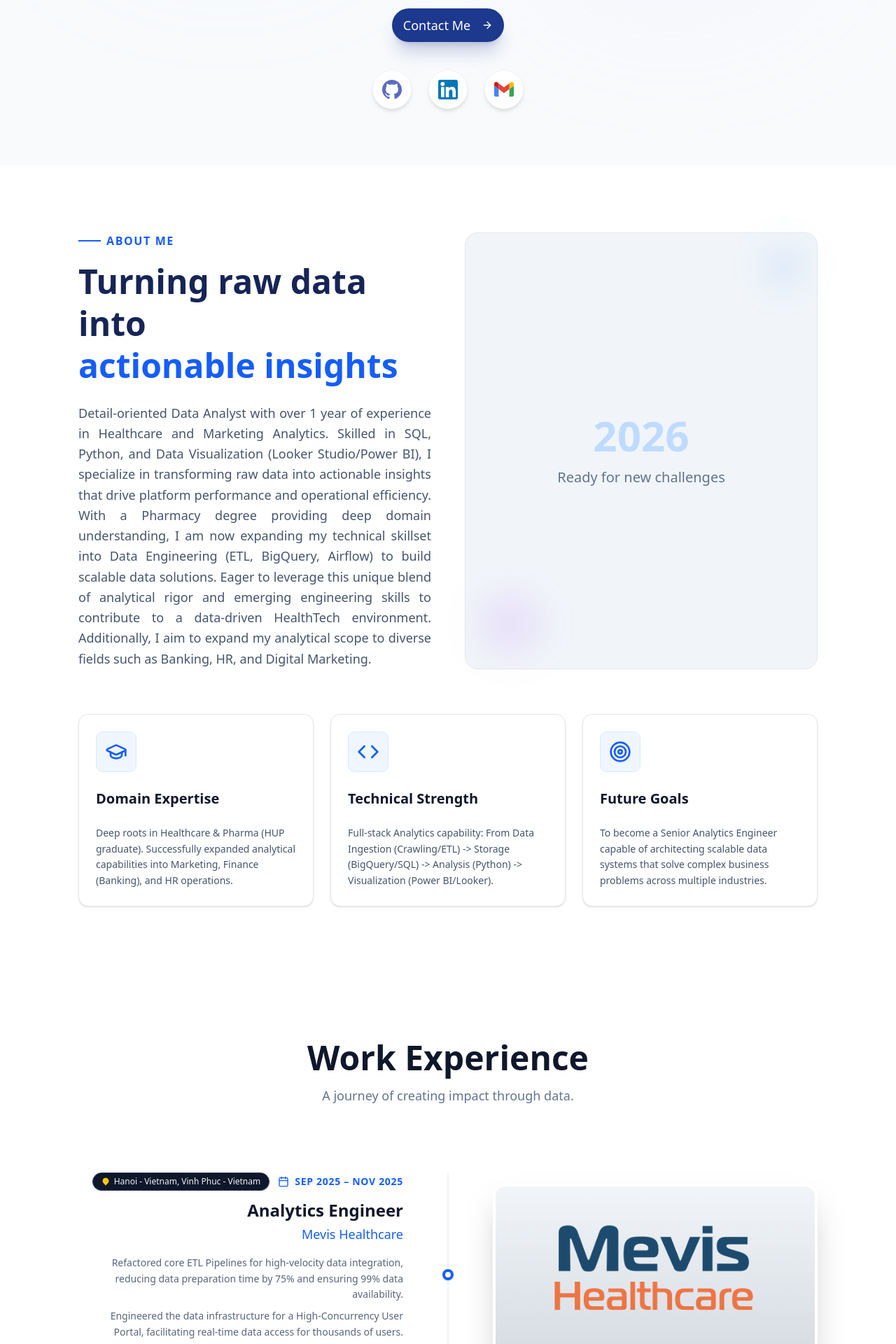
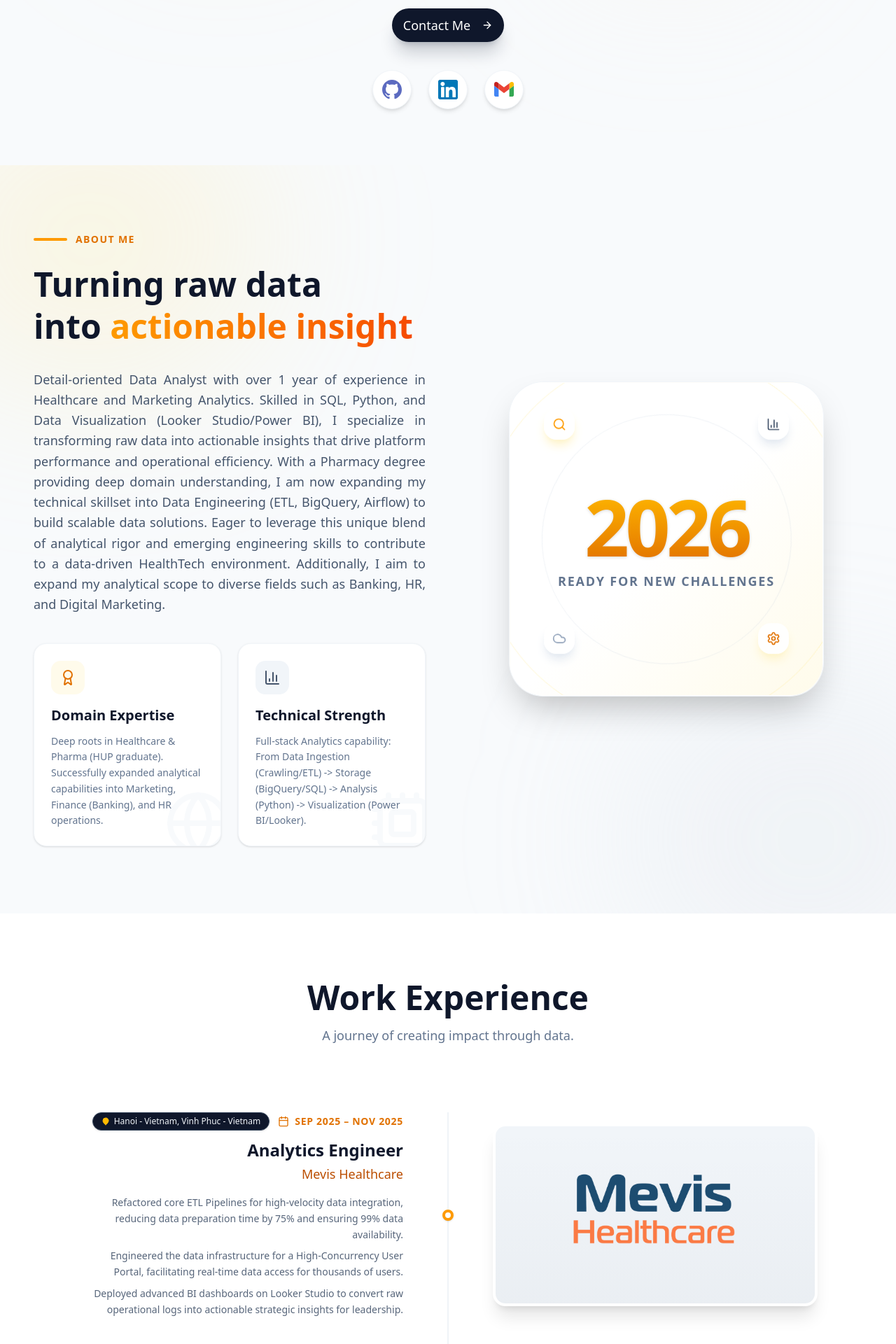
Before and after one commit to kina2711/portfolio-rabbit, a Next.js app: page / in a window 1280 px wide. Shown: the part 680-2600 px from the top of the page at 70% size. Built offline with nearby package versions, Linux system fonts and the light colour scheme.

Commit message:
update code

```diff
--- a/components/about-section.tsx
+++ b/components/about-section.tsx
@@ -2,115 +2,125 @@
 
 import { motion } from "framer-motion"
 import { useLanguage } from "@/components/language-provider"
-import { Card, CardContent, CardHeader, CardTitle } from "@/components/ui/card"
-import { GraduationCap, Code, Target } from "lucide-react"
+import { Search, BarChart3, Cloud, Settings, Award, Cpu, Globe } from "lucide-react"
 
 export function AboutSection() {
-  const { t, language } = useLanguage()
-
-  const cards = [
-    {
-      icon: <GraduationCap className="h-8 w-8 text-blue-600" />,
-      title: t.about.cards.bg.title,
-      desc: t.about.cards.bg.desc,
-    },
-    {
-      icon: <Code className="h-8 w-8 text-blue-600" />,
-      title: t.about.cards.tech.title,
-      desc: t.about.cards.tech.desc,
-    },
-    {
-      icon: <Target className="h-8 w-8 text-blue-600" />,
-      title: t.about.cards.goal.title,
-      desc: t.about.cards.goal.desc,
-    },
-  ]
-
-  const fullSlogan = (t.about as any).slogan || "Turning raw data into actionable insights";
-
-  const words = fullSlogan.split(" ");
-
-  const numToHighlight = language === 'vi' ? 3 : 2;
-
-  // Thực hiện cắt chuỗi theo số lượng từ đã xác định
-  const highlightWords = words.slice(-numToHighlight).join(" ");
-  const normalWords = words.slice(0, -numToHighlight).join(" ");
+  const { t } = useLanguage()
 
   return (
-    <section id="about" className="py-24 bg-white">
-      <div className="container mx-auto px-6 md:px-12 max-w-6xl">
+    <section id="about" className="py-24 bg-slate-50 relative overflow-hidden">
+      {/* Background Decor*/}
+      <div className="absolute top-0 left-0 w-full h-full overflow-hidden pointer-events-none">
+          <div className="absolute top-[-10%] left-[-10%] w-[40%] h-[40%] bg-amber-200/20 rounded-full blur-[120px]"></div>
+          <div className="absolute bottom-[-10%] right-[-10%] w-[40%] h-[40%] bg-slate-300/20 rounded-full blur-[120px]"></div>
+      </div>
 
-        <div className="grid gap-12 lg:grid-cols-2 items-center mb-16">
+      <div className="container mx-auto px-6 md:px-12 max-w-7xl relative z-10">
+        <div className="grid lg:grid-cols-2 gap-16 items-center">
 
-          {/* Cột trái */}
+          {/* CỘT TRÁI: Text Content & Cards */}
           <motion.div
-            initial={{ opacity: 0, x: -20 }}
+            initial={{ opacity: 0, x: -50 }}
             whileInView={{ opacity: 1, x: 0 }}
-            viewport={{ once: true }}
-            transition={{ duration: 0.5 }}
+            transition={{ duration: 0.6 }}
           >
-            {/* 1. Tiêu đề "About Me" */}
-            <h2 className="text-blue-600 font-bold tracking-widest uppercase text-sm md:text-base mb-4 flex items-center gap-2">
-              <span className="w-8 h-0.5 bg-blue-600 inline-block"></span>
-              {t.about.title}
+            <div className="flex items-center gap-3 mb-6">
+                <span className="h-1 w-12 bg-amber-500 rounded-full"></span>
+                <span className="text-amber-600 font-bold tracking-widest text-sm uppercase">About Me</span>
+            </div>
+
+            <h2 className="text-4xl md:text-5xl font-extrabold text-slate-900 mb-8 leading-tight">
+              Turning raw data <br/>
+              into <span className="text-transparent bg-clip-text bg-gradient-to-r from-amber-500 to-orange-600">actionable insight</span>
             </h2>
 
-            {/* 2. SLOGAN (Đã sửa logic tô màu) */}
-            <h3 className="text-3xl md:text-4xl lg:text-5xl font-extrabold text-blue-950 leading-tight mb-6">
-                {normalWords} <br />
-                <span className="text-blue-600">{highlightWords}</span>
-            </h3>
-
-            {/* 3. Đoạn văn mô tả */}
-            <p className="text-lg text-slate-600 leading-relaxed text-justify">
+            <p className="text-lg text-slate-600 leading-relaxed text-justify mb-10">
               {t.about.desc}
             </p>
+
+            <div className="grid sm:grid-cols-2 gap-6">
+                 {/* Card 1: Domain Expertise */}
+                 <div className="group p-6 bg-white rounded-2xl shadow-sm border border-slate-100 hover:border-amber-200 hover:shadow-lg hover:shadow-amber-100/50 transition-all duration-300 relative overflow-hidden">
+                    {/* Icon nền mờ trang trí */}
+                    <Globe className="absolute -right-4 -bottom-4 w-24 h-24 text-slate-50 group-hover:text-amber-50 transition-colors" />
+
+                    <div className="relative z-10">
+                        <div className="w-12 h-12 bg-amber-50 rounded-xl flex items-center justify-center mb-4 group-hover:bg-amber-500 transition-colors duration-300">
+                            <Award className="w-6 h-6 text-amber-600 group-hover:text-white transition-colors" />
+                        </div>
+                        <h3 className="text-xl font-bold text-slate-900 mb-3 group-hover:text-amber-600 transition-colors">
+                            {t.about.cards.bg.title}
+                        </h3>
+                        <p className="text-sm text-slate-500 leading-relaxed group-hover:text-slate-600">
+                            {t.about.cards.bg.desc}
+                        </p>
+                    </div>
+                 </div>
+
+                 {/* Card 2: Technical Strength */}
+                 <div className="group p-6 bg-white rounded-2xl shadow-sm border border-slate-100 hover:border-amber-200 hover:shadow-lg hover:shadow-amber-100/50 transition-all duration-300 relative overflow-hidden">
+                    {/* Icon nền mờ trang trí */}
+                    <Cpu className="absolute -right-4 -bottom-4 w-24 h-24 text-slate-50 group-hover:text-amber-50 transition-colors" />
+
+                    <div className="relative z-10">
+                        <div className="w-12 h-12 bg-slate-100 rounded-xl flex items-center justify-center mb-4 group-hover:bg-slate-800 transition-colors duration-300">
+                            <BarChart3 className="w-6 h-6 text-slate-600 group-hover:text-white transition-colors" />
+                        </div>
+                        <h3 className="text-xl font-bold text-slate-900 mb-3 group-hover:text-slate-800 transition-colors">
+                            {t.about.cards.tech.title}
+                        </h3>
+                        <p className="text-sm text-slate-500 leading-relaxed group-hover:text-slate-600">
+                            {t.about.cards.tech.desc}
+                        </p>
+                    </div>
+                 </div>
+            </div>
           </motion.div>
 
-          {/* Cột phải: Ảnh Decor */}
+          {/* CỘT PHẢI: Card 2026 */}
           <motion.div
             initial={{ opacity: 0, scale: 0.9 }}
             whileInView={{ opacity: 1, scale: 1 }}
-             viewport={{ once: true }}
-             transition={{ duration: 0.5 }}
-             className="relative h-full min-h-[300px] rounded-2xl bg-slate-100 p-8 flex items-center justify-center border border-slate-200"
+            transition={{ duration: 0.8 }}
+            className="relative flex justify-center mt-12 lg:mt-0"
           >
-             <div className="text-center space-y-4">
-                <div className="text-6xl font-bold text-blue-200">2026</div>
-                <p className="text-xl font-medium text-slate-500">Ready for new challenges</p>
+            {/* Main Card Container */}
+            <div className="relative w-full max-w-md aspect-square bg-gradient-to-br from-white via-white to-amber-50 rounded-[3rem] shadow-2xl border border-white/60 backdrop-blur-xl flex flex-col items-center justify-center p-8 overflow-hidden group hover:scale-[1.02] transition-transform duration-500 ring-1 ring-slate-100">
+
+                {/* Glow Effect bên trong Card */}
+                <div className="absolute inset-0 bg-gradient-to-tr from-amber-100/20 via-transparent to-slate-200/20 opacity-0 group-hover:opacity-100 transition-opacity duration-700"></div>
+
+                {/* Orbit Circles */}
+                <div className="absolute w-[120%] h-[120%] border border-amber-200/30 rounded-full animate-[spin_20s_linear_infinite]"></div>
+                <div className="absolute w-[80%] h-[80%] border border-slate-300/30 rounded-full animate-[spin_15s_linear_infinite_reverse]"></div>
+
+                {/* Floating Icons */}
+                <div className="absolute top-12 left-12 p-3 bg-white/90 rounded-2xl shadow-lg shadow-amber-100 backdrop-blur-sm animate-bounce duration-[3000ms]">
+                    <Search className="w-5 h-5 text-amber-500" />
                 </div>
-             <div className="absolute top-4 right-4 w-16 h-16 bg-blue-500/10 rounded-full blur-xl"></div>
-             <div className="absolute bottom-4 left-4 w-24 h-24 bg-purple-500/10 rounded-full blur-xl"></div>
-          </motion.div>
+                <div className="absolute top-12 right-12 p-3 bg-white/90 rounded-2xl shadow-lg shadow-slate-200 backdrop-blur-sm animate-bounce duration-[4000ms]">
+                    <BarChart3 className="w-5 h-5 text-slate-600" />
+                </div>
+                <div className="absolute bottom-12 left-12 p-3 bg-white/90 rounded-2xl shadow-lg shadow-slate-200 backdrop-blur-sm animate-bounce duration-[3500ms]">
+                    <Cloud className="w-5 h-5 text-slate-400" />
+                </div>
+                <div className="absolute bottom-12 right-12 p-3 bg-white/90 rounded-2xl shadow-lg shadow-amber-100 backdrop-blur-sm animate-bounce duration-[4500ms]">
+                    <Settings className="w-5 h-5 text-amber-600" />
                 </div>
 
-        {/* 3 CARDS */}
-        <div className="grid gap-6 md:grid-cols-3">
-          {cards.map((card, index) => (
-            <motion.div
-              key={index}
-              initial={{ opacity: 0, y: 20 }}
-              whileInView={{ opacity: 1, y: 0 }}
-              viewport={{ once: true }}
-              transition={{ duration: 0.5, delay: index * 0.1 }}
-            >
-              <Card className="h-full border-slate-200 shadow-sm hover:shadow-md transition-all hover:-translate-y-1">
-                <CardHeader>
-                  <div className="mb-4 w-fit p-3 rounded-lg bg-blue-50 border border-blue-100">
-                    {card.icon}
+                {/* Center Content */}
+                <div className="relative z-10 text-center">
+                    <h3 className="text-[7rem] leading-none font-extrabold text-transparent bg-clip-text bg-gradient-to-b from-amber-400 to-amber-600 mb-2 drop-shadow-sm tracking-tighter">
+                        2026
+                    </h3>
+                    <p className="text-slate-500 font-semibold text-lg uppercase tracking-widest">
+                        Ready for new challenges
+                    </p>
                 </div>
-                  <CardTitle className="text-xl font-bold text-slate-900">{card.title}</CardTitle>
-                </CardHeader>
-                <CardContent>
-                  <p className="text-slate-600 leading-relaxed text-sm">
-                    {card.desc}
-                  </p>
-                </CardContent>
-              </Card>
+            </div>
           </motion.div>
-          ))}
+
         </div>
-
       </div>
     </section>
   )
--- a/components/experience-section.tsx
+++ b/components/experience-section.tsx
@@ -8,8 +8,6 @@ import { Badge } from "@/components/ui/badge"
 
 export function ExperienceSection() {
   const { t } = useLanguage()
-
-  // Ép kiểu any để tránh lỗi TypeScript
   const experienceData = t.experience as any;
 
   return (
@@ -19,7 +17,7 @@ export function ExperienceSection() {
           <motion.h2
             initial={{ opacity: 0, y: 20 }}
             whileInView={{ opacity: 1, y: 0 }}
-            className="text-4xl md:text-5xl font-bold text-slate-900 mb-4"
+            className="text-4xl md:text-5xl font-extrabold text-slate-900 mb-4"
           >
             {experienceData.title}
           </motion.h2>
@@ -27,7 +25,7 @@ export function ExperienceSection() {
         </div>
 
         <div className="relative">
-          {/* Đường kẻ dọc ở giữa (Chỉ hiện trên Desktop) */}
+          {/* Đường kẻ dọc */}
           <div className="absolute left-4 md:left-1/2 top-0 bottom-0 w-px bg-slate-200 transform md:-translate-x-1/2"></div>
 
           <div className="space-y-20">
@@ -44,27 +42,23 @@ export function ExperienceSection() {
                   className="relative flex flex-col md:flex-row items-center gap-8 md:gap-0"
                 >
 
-                  {/* --- CỘT TRÁI (LEFT COLUMN) --- */}
+                  {/* --- CỘT TRÁI --- */}
                   <div className={`w-full md:w-1/2 pl-12 md:pl-0 ${isEven ? "md:pr-16 md:text-right" : "md:pr-16"}`}>
                     {isEven ? (
-                      // SỐ CHẴN (0, 2..): TEXT nằm bên Trái -> Căn lề Phải
                       <ExperienceContent job={job} align="right" />
                     ) : (
-                      // SỐ LẺ (1, 3..): ẢNH nằm bên Trái
                       <ExperienceImage job={job} />
                     )}
                   </div>
 
-                  {/* --- ĐIỂM MỐC (DOT) --- */}
-                  <div className="absolute left-4 md:left-1/2 w-4 h-4 bg-white border-4 border-blue-600 rounded-full transform -translate-x-1/2 mt-1 md:mt-0 z-10 shadow-sm"></div>
+                  {/* --- DOT TIMELINE --- */}
+                  <div className="absolute left-4 md:left-1/2 w-4 h-4 bg-white border-4 border-amber-500 rounded-full transform -translate-x-1/2 mt-1 md:mt-0 z-10 shadow-sm"></div>
 
-                  {/* --- CỘT PHẢI (RIGHT COLUMN) --- */}
+                  {/* --- CỘT PHẢI --- */}
                   <div className={`w-full md:w-1/2 pl-12 md:pl-0 ${isEven ? "md:pl-16" : "md:pl-16 md:text-left"}`}>
                     {isEven ? (
-                      // SỐ CHẴN: ẢNH nằm bên Phải
                       <ExperienceImage job={job} />
                     ) : (
-                      // SỐ LẺ: TEXT nằm bên Phải -> Căn lề Trái
                       <ExperienceContent job={job} align="left" />
                     )}
                   </div>
@@ -79,24 +73,20 @@ export function ExperienceSection() {
   )
 }
 
-// Component hiển thị Nội dung Text
 function ExperienceContent({ job, align }: { job: any, align: "left" | "right" }) {
   return (
     <div className={`flex flex-col ${align === "right" ? "md:items-end" : "md:items-start"}`}>
 
-      {/* Date & Location Row */}
       <div className={`flex flex-wrap items-center gap-3 mb-3 ${align === "right" ? "md:flex-row-reverse" : "md:flex-row"}`}>
-
-        {/* Date */}
-        <div className="flex items-center gap-2 text-blue-600 font-bold text-sm uppercase tracking-wider">
+        <div className="flex items-center gap-2 text-amber-600 font-bold text-sm uppercase tracking-wider">
             <Calendar className="h-4 w-4" />
             {job.period}
         </div>
 
-        {/* Location Tag (Style giống ảnh mẫu: Nền đen, Icon vàng) */}
+        {/* Location Tag */}
         {job.location && (
           <Badge className="bg-slate-900 text-slate-100 hover:bg-slate-800 px-3 py-1 rounded-full flex items-center gap-1.5 font-medium border border-slate-700 shadow-sm">
-             <MapPin className="h-3 w-3 text-yellow-400 fill-yellow-400" />
+             <MapPin className="h-3 w-3 text-amber-400 fill-amber-400" />
              {job.location}
           </Badge>
         )}
@@ -106,7 +96,7 @@ function ExperienceContent({ job, align }: { job: any, align: "left" | "right" }
           {job.title}
       </h3>
 
-      <div className="text-lg font-medium text-blue-600 mb-4">
+      <div className="text-lg font-medium text-amber-700 mb-4">
           {job.company}
       </div>
 
@@ -119,18 +109,16 @@ function ExperienceContent({ job, align }: { job: any, align: "left" | "right" }
   )
 }
 
-// Component hiển thị Ảnh
 function ExperienceImage({ job }: { job: any }) {
   return (
-    <div className="relative w-full aspect-video rounded-2xl overflow-hidden shadow-2xl border-4 border-white group bg-slate-100 hover:shadow-3xl transition-all duration-300 hover:-translate-y-1">
+    <div className="relative w-full aspect-video rounded-2xl overflow-hidden shadow-xl border-4 border-white group bg-slate-100 hover:shadow-2xl hover:shadow-amber-100/50 hover:border-amber-100 transition-all duration-300 hover:-translate-y-1">
         <Image
             src={job.image || "/placeholder-user.jpg"}
             alt={job.company}
             fill
-            className="object-cover transition-transform duration-700 group-hover:scale-105"
+            className="object-contain p-4 transition-transform duration-700 group-hover:scale-105"
         />
-        {/* Lớp phủ gradient nhẹ để ảnh trông sâu hơn */}
-        <div className="absolute inset-0 bg-gradient-to-t from-slate-900/20 to-transparent opacity-60"></div>
+        <div className="absolute inset-0 bg-gradient-to-t from-slate-900/5 to-transparent opacity-60"></div>
     </div>
   )
 }
--- a/components/hero-section.tsx
+++ b/components/hero-section.tsx
@@ -1,7 +1,7 @@
 "use client"
 
 import { Button } from "@/components/ui/button"
-import { ArrowRight, Calendar } from "lucide-react"
+import { ArrowRight, Github, Linkedin, Mail } from "lucide-react"
 import Link from "next/link"
 import { motion } from "framer-motion"
 import { useLanguage } from "@/components/language-provider"
@@ -14,8 +14,8 @@ export function HeroSection() {
     <section className="relative w-full min-h-screen flex items-center justify-center bg-slate-50 pt-20 pb-20 overflow-hidden">
       {/* Background Decor */}
       <div className="absolute inset-0 pointer-events-none overflow-hidden">
-        <div className="absolute top-[20%] left-[10%] w-96 h-96 bg-blue-200/40 rounded-full mix-blend-multiply filter blur-[100px] opacity-50 animate-blob"></div>
-        <div className="absolute top-[30%] right-[10%] w-96 h-96 bg-purple-200/40 rounded-full mix-blend-multiply filter blur-[100px] opacity-50 animate-blob animation-delay-2000"></div>
+        <div className="absolute top-[20%] left-[10%] w-96 h-96 bg-amber-200/40 rounded-full mix-blend-multiply filter blur-[100px] opacity-50 animate-blob"></div>
+        <div className="absolute top-[30%] right-[10%] w-96 h-96 bg-orange-100/40 rounded-full mix-blend-multiply filter blur-[100px] opacity-50 animate-blob animation-delay-2000"></div>
       </div>
 
       <div className="container mx-auto px-6 md:px-12 max-w-5xl z-10">
@@ -28,7 +28,7 @@ export function HeroSection() {
               transition={{ duration: 0.5 }}
               className="relative"
             >
-              <div className="relative w-32 h-32 md:w-40 md:h-40 rounded-full overflow-hidden border-[6px] border-white shadow-2xl">
+              <div className="relative w-32 h-32 md:w-40 md:h-40 rounded-full overflow-hidden border-[6px] border-white shadow-2xl shadow-amber-100/50">
                 <Image
                   src="/placeholder-user.jpg"
                   alt="Thai Trung Kien"
@@ -37,6 +37,7 @@ export function HeroSection() {
                   priority
                 />
               </div>
+              <div className="absolute -inset-4 border border-amber-200/50 rounded-full animate-[spin_10s_linear_infinite]"></div>
             </motion.div>
 
             {/* --- 2. TEXT --- */}
@@ -46,7 +47,7 @@ export function HeroSection() {
                 transition={{ duration: 0.6, delay: 0.2 }}
                 className="space-y-4"
             >
-                <p className="text-blue-600 font-bold tracking-[0.2em] uppercase text-sm md:text-base">
+                <p className="text-amber-600 font-bold tracking-[0.2em] uppercase text-sm md:text-base">
                     Data Analyst & Analytics Engineer
                 </p>
                 <h1 className="text-5xl md:text-7xl lg:text-8xl font-extrabold tracking-tight text-slate-900 leading-[1.1]">
@@ -64,10 +65,10 @@ export function HeroSection() {
                 transition={{ duration: 0.5, delay: 0.4 }}
                 className="pt-2"
             >
-                <Link href="https://calendly.com/kienthai2711/30min" target="_blank" rel="noopener noreferrer">
+                <Link href="#contact">
                     <Button
                         size="lg"
-                        className="rounded-full px-8 h-12 bg-blue-900 hover:bg-blue-800 text-white font-medium text-lg transition-all hover:scale-105 shadow-xl shadow-blue-900/20"
+                        className="rounded-full px-8 h-12 bg-slate-900 hover:bg-amber-500 text-white font-medium text-lg transition-all hover:scale-105 shadow-xl shadow-slate-900/20 hover:shadow-amber-200"
                     >
                         {t.nav.contact} <ArrowRight className="ml-2 h-5 w-5" />
                     </Button>
@@ -88,7 +89,7 @@ export function HeroSection() {
                 />
 
                 <SocialLink
-                  href="https://linkedin.com/in/your-linkedin-id"
+                  href="https://linkedin.com/in/thaitrungkien"
                   src="/skills/LinkedIn.svg"
                   alt="LinkedIn"
                 />
@@ -106,13 +107,13 @@ export function HeroSection() {
   )
 }
 
-// Component Social Link
+// Helper Component cho Social Link
 function SocialLink({ href, src, alt }: { href: string; src: string; alt: string }) {
     return (
         <Link
           href={href}
           target="_blank"
-          className="p-3 bg-white rounded-full shadow-md hover:shadow-xl hover:-translate-y-1 transition-all border border-slate-100 flex items-center justify-center w-14 h-14"
+          className="p-3 bg-white rounded-full shadow-md hover:shadow-xl hover:shadow-amber-100/50 hover:-translate-y-1 transition-all border border-slate-100 hover:border-amber-200 flex items-center justify-center w-14 h-14"
         >
             <div className="relative w-7 h-7">
               <Image
```
Also changed, not shown: app/projects/[slug]/page.tsx (+92 -83 lines), components/projects-section.tsx (+52 -56 lines), components/skills-section.tsx (+21 -21 lines). Lines whose indentation alone changed are shown as unchanged.
